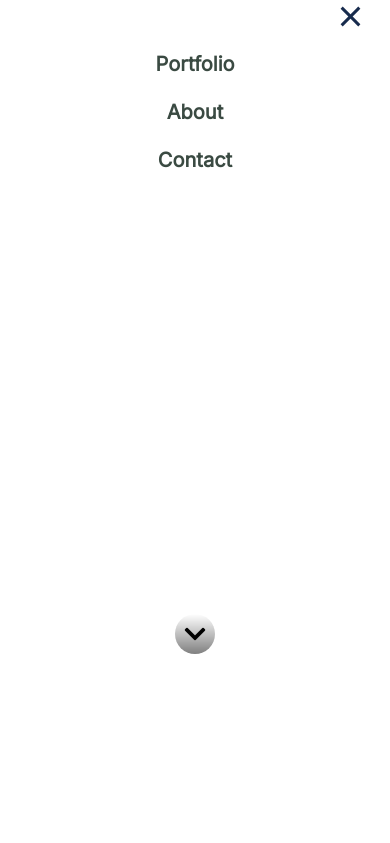
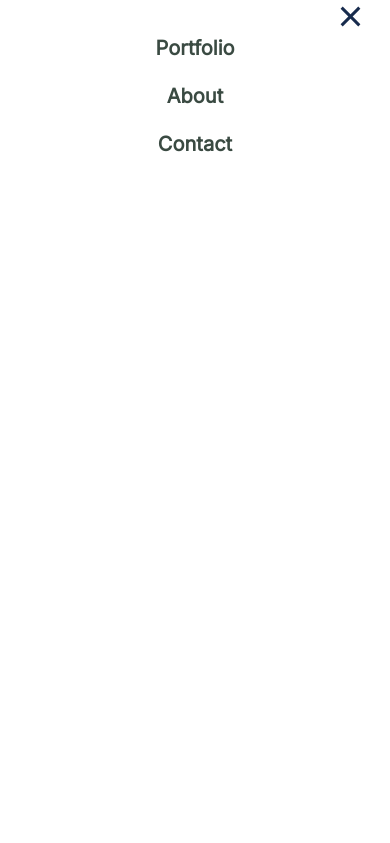
Before and after one commit to RuriEnciso/Portfolio-Project, a website: page index.html in a window 390 px wide. Both pictures are taken after a click on the element 350 px from the left and 16 px from the top of the page. Shown: the top 843 px of the page. Drawn offline with Linux system fonts and the light colour scheme.

Commit message:
Modified the ul and hamburguer position in the menu

```diff
--- a/style.css
+++ b/style.css
@@ -416,6 +416,11 @@ textarea::placeholder {
     position: absolute;
   }
 
+  .active {
+    position: fixed;
+    z-index: 6;
+  }
+
   .hamburger.active .slide:nth-child(2) {
     opacity: 0;
   }
@@ -430,9 +435,9 @@ textarea::placeholder {
 
   .nav-menu {
     display: block;
-    position: absolute;
+    position: fixed;
     left: -100%;
-    top: 1rem;
+    top: 0%;
     gap: 0;
     flex-direction: column;
     background-color: #fff;
@@ -440,6 +445,9 @@ textarea::placeholder {
     height: 100vh;
     text-align: center;
     transition: 0.3s;
+    margin: 0;
+    padding-top: 1rem;
+    z-index: 5;
   }
 
   .nav-item {
```
